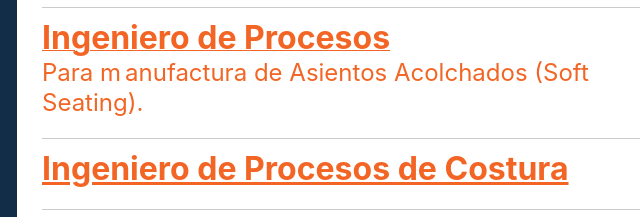
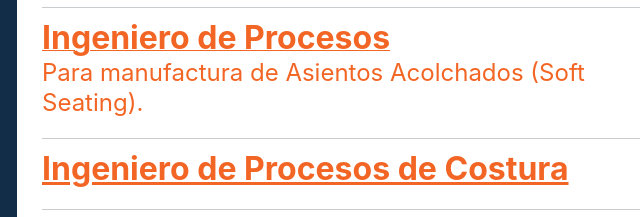
Before and after one commit to esjaydev/preview-correo-masivo, a plain HTML site: page index.html in a window 1280 px wide. Shown: the part 405-622 px from the top of the page, 273-913 px from the left. Drawn offline with Linux system fonts and the light colour scheme; a web font is replaced by a local one.

Commit message:
Update index.html

```diff
--- a/index.html
+++ b/index.html
@@ -270,8 +270,7 @@
                                                                             <font size="6" style="">Ingeniero de
                                                                                 Procesos</font><br>
                                                                         </b></a>
-                                                                    <font size="5" style="">Para m</font>
-                                                                    <font size="5" style="">anufactura de Asientos
+                                                                    <font size="5">Para manufactura de Asientos
                                                                         Acolchados (Soft Seating).</font>
                                                                 </div>
 
```
